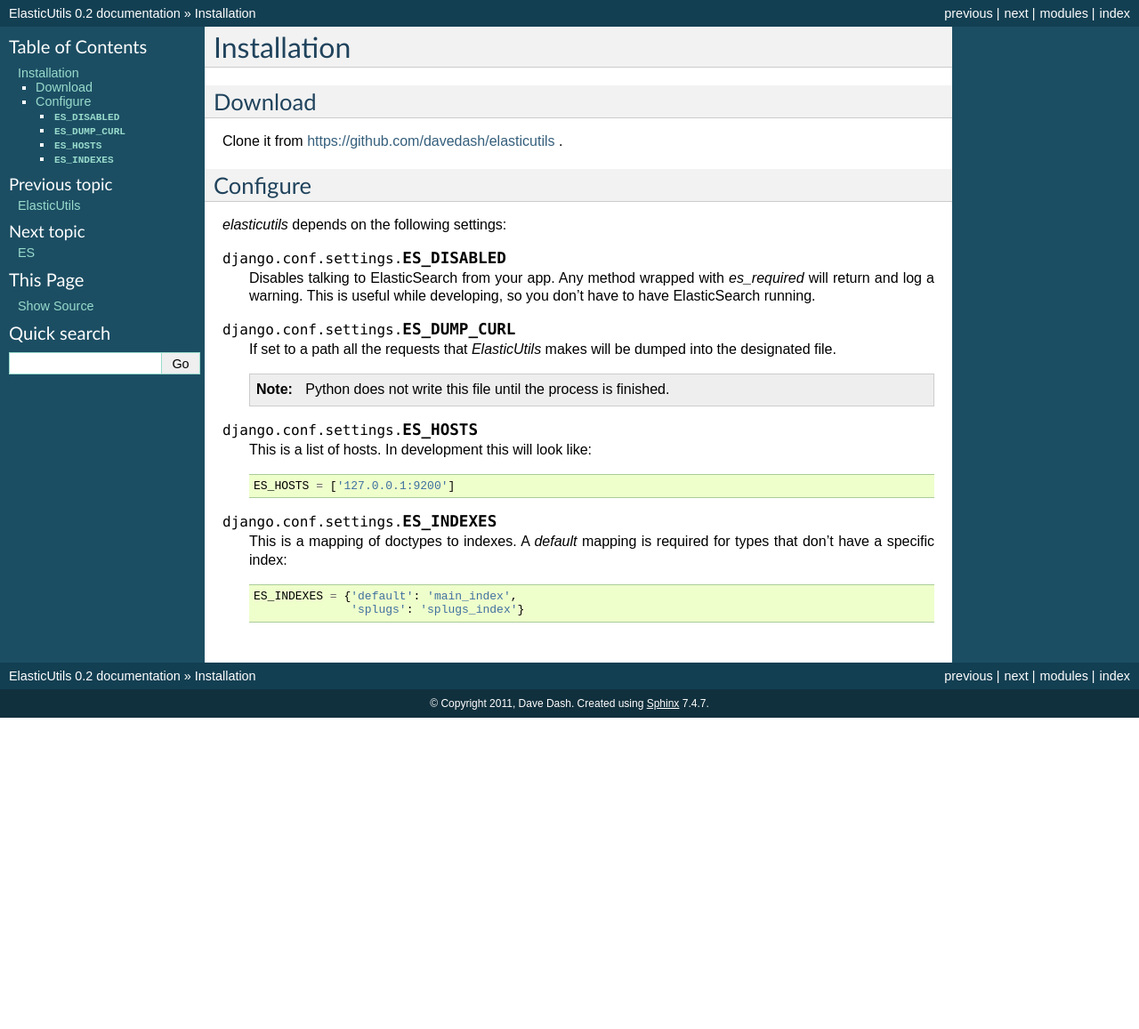
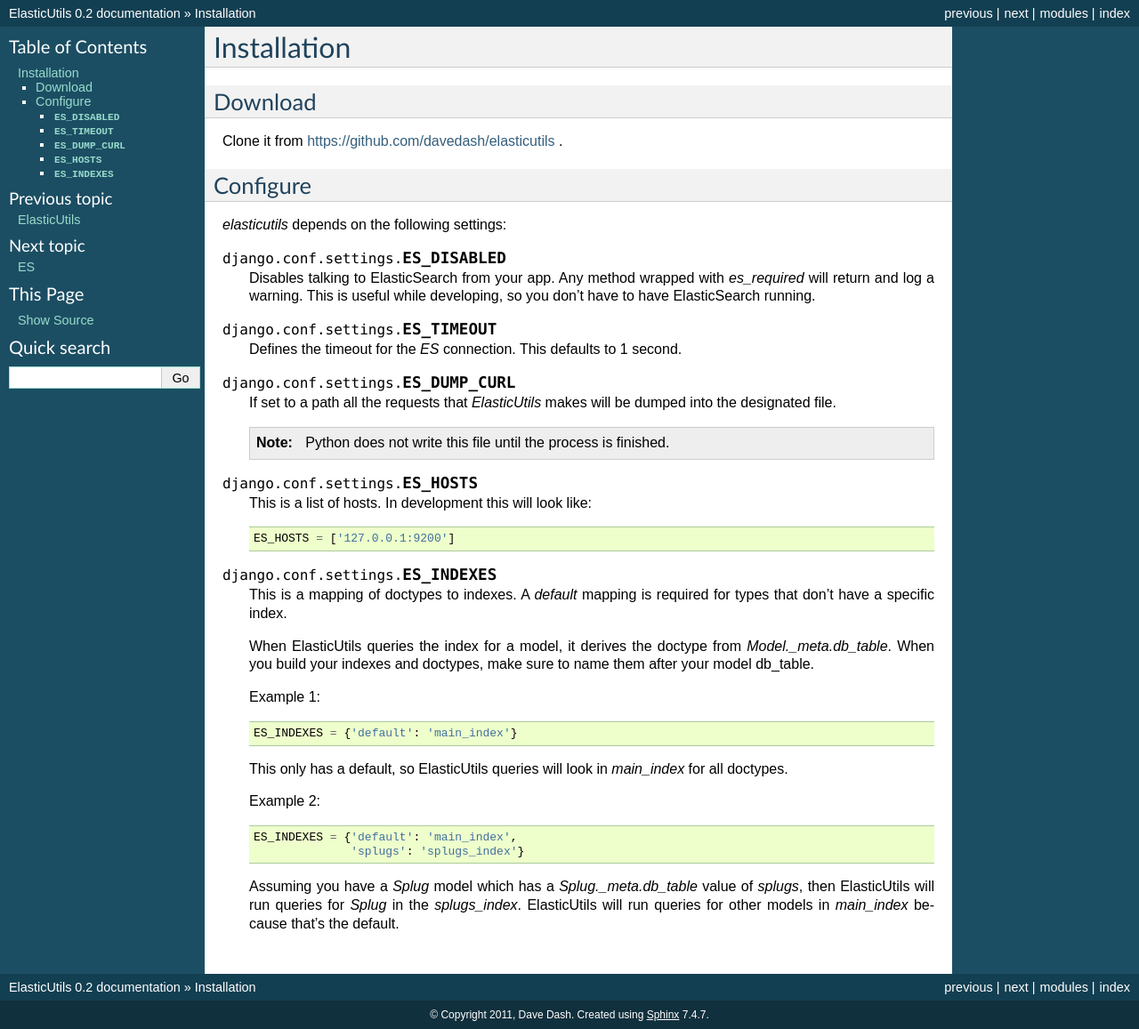
Before and after one commit to mozilla/elasticutils, a Sphinx documentation site: the page built from docs/installation.rst, in a window 1280 px wide. Shown: the whole page at 89% size. Built offline with Sphinx 7.4.7, drawn with Linux system fonts in a browser that asks for light colours; before the commit the page ends 900 px from its top, so only the background shows below that.

Commit message:
Add docs for doctypes, ES_TIMEOUT, and ES building
ElasticUtils builds queries with a series of assumptions about how the
index is laid out.  This documents that.

Adds documentation for ES_TIMEOUT.

Added a note about creating ES objects if you want an ES that isn't
cached thread-local.  This makes it easier to build an ES with
settings different than those in settings.py.  It's just a note to
make things easier.

```diff
--- a/docs/es.rst
+++ b/docs/es.rst
@@ -5,3 +5,9 @@
 `pyes` comes with a handy `ES` object.  In order to make sure we're using the
 same `ES` object, `elasticutils` comes with `get_es()` which will use a single
 `ES` in a single thread.
+
+.. Note::
+
+    If you don't want to use a shared `ES` (cached thread-local), create your
+    own `pyes.ES`. This is useful if you want to create an `ES` that has
+    different settings (e.g. a longer timeout).
--- a/docs/installation.rst
+++ b/docs/installation.rst
@@ -24,6 +24,10 @@
     useful while developing, so you don't have to have ElasticSearch
     running.
 
+.. data:: ES_TIMEOUT
+
+    Defines the timeout for the `ES` connection.  This defaults to 1 second.
+
 .. data:: ES_DUMP_CURL
 
     If set to a path all the requests that `ElasticUtils` makes will be dumped
@@ -41,7 +45,25 @@
 .. data:: ES_INDEXES
 
     This is a mapping of doctypes to indexes. A `default` mapping is required
-    for types that don't have a specific index::
+    for types that don't have a specific index.
+
+    When ElasticUtils queries the index for a model, it derives the doctype
+    from `Model._meta.db_table`.  When you build your indexes and doctypes,
+    make sure to name them after your model db_table.
+
+    Example 1::
+
+        ES_INDEXES = {'default': 'main_index'}
+
+    This only has a default, so ElasticUtils queries will look in `main_index`
+    for all doctypes.
+
+    Example 2::
 
         ES_INDEXES = {'default': 'main_index',
                       'splugs': 'splugs_index'}
+
+    Assuming you have a `Splug` model which has a `Splug._meta.db_table`
+    value of `splugs`, then ElasticUtils will run queries for `Splug` in
+    the `splugs_index`.  ElasticUtils will run queries for other models in
+    `main_index` because that's the default.
```
